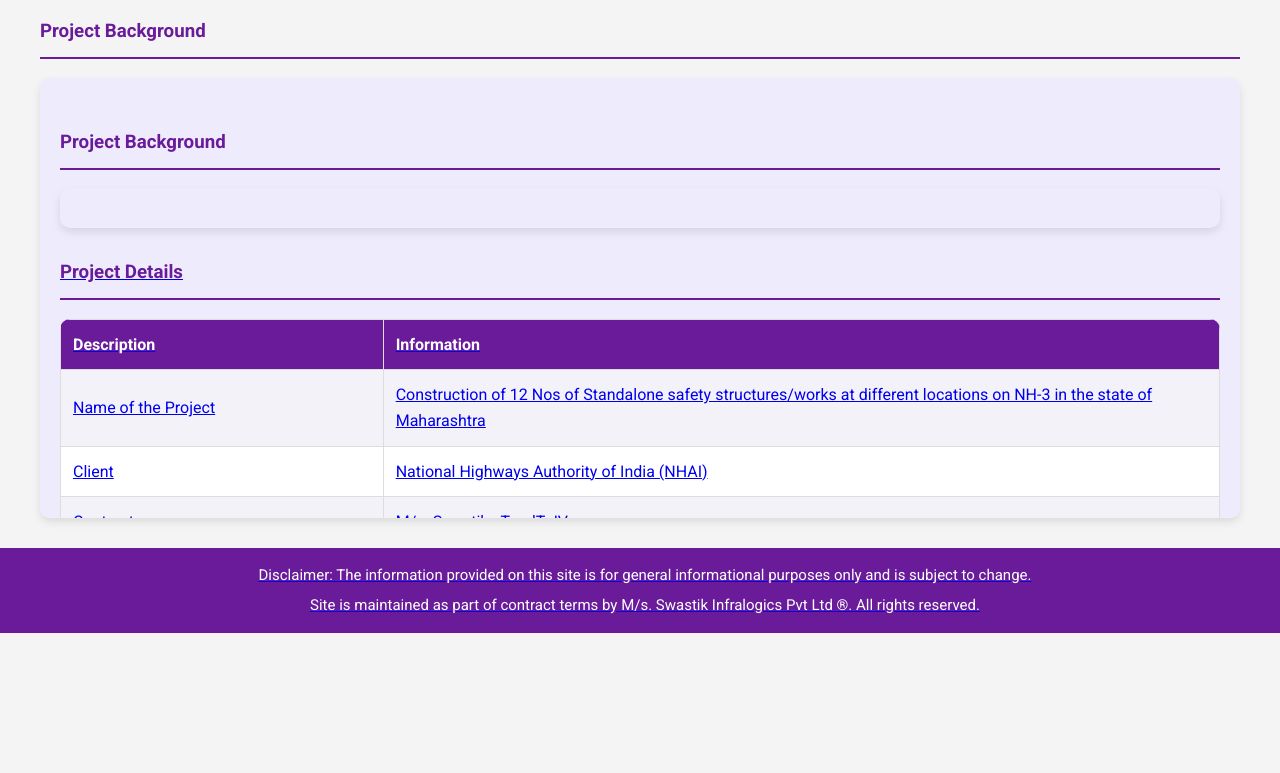
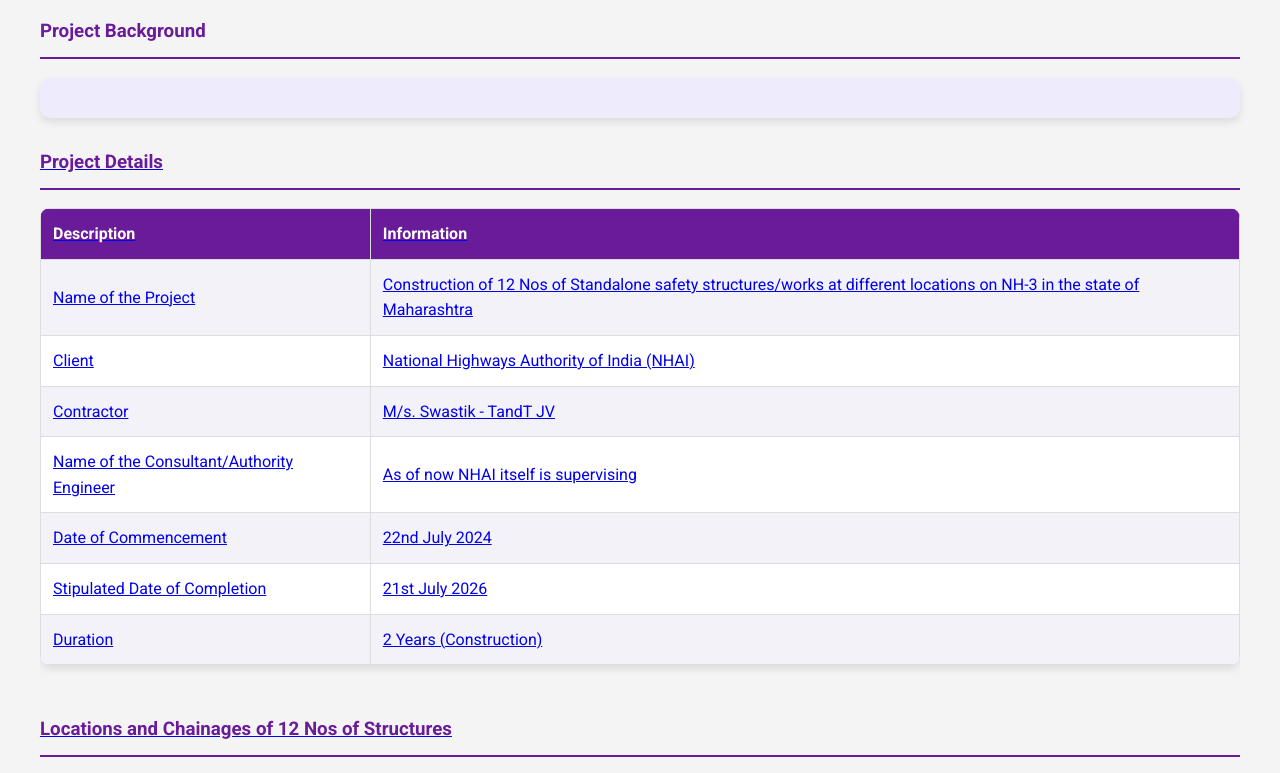
Before and after one commit to Swastik-Infralogics/SAS03-R4, a plain HTML site: page index.html in a window 1280 px wide. Shown: the part 880-1653 px from the top of the page. Before the commit the page ends 1513 px from the top, so only its background shows below. Drawn offline with nearby package versions, Linux system fonts and the light colour scheme.

Commit message:
Update index.html

```diff
--- a/index.html
+++ b/index.html
@@ -298,9 +298,8 @@
 
         <h3 id="projectBackground">Project Background</h3>
         <div class="scrollable-content">
-             <h3 id="projectBackground">Project Background</h3>
-<div class="scrollable-content">
-    <a href="project-background.html"</a>
+             <a href="project-background.html"</a>
+
         </div>
 
         <h3 id="projectDetails">Project Details</h3>
```
